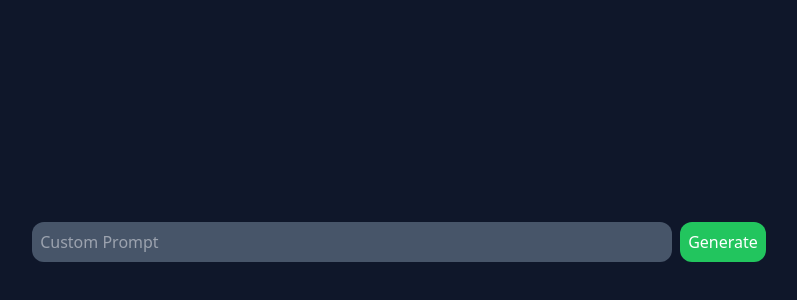
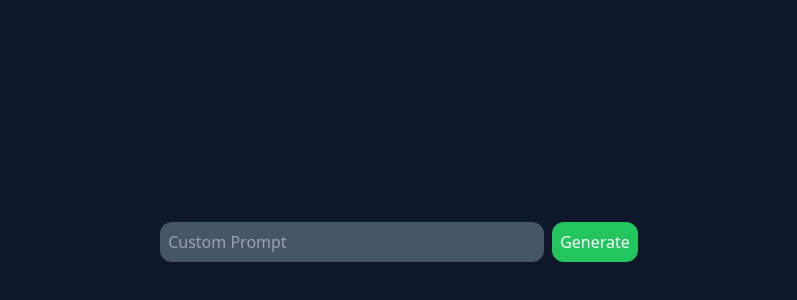
Before and after one commit to Tbeaumont79/Ia-coding-chat, an Angular app in the folder front/: page / in a window 1280 px wide. Shown: the part 158-458 px from the top of the page, without its empty margins (241-1038 px from the left). Built offline with nearby package versions, Linux system fonts and the light colour scheme.

Commit message:
FEAT: 🎨 fix the ui

```diff
--- a/front/src/app/app.component.html
+++ b/front/src/app/app.component.html
@@ -1,4 +1,6 @@
-<main class="w-full h-screen flex flex-col justify-center">
-    <app-display-ai-answer></app-display-ai-answer>
-    <app-custom-prompt-input class="text-center"></app-custom-prompt-input>
+<main
+  class="w-screen h-screen flex flex-col justify-center items-center"
+>
+  <app-display-ai-answer></app-display-ai-answer>
+  <app-custom-prompt-input></app-custom-prompt-input>
 </main>
--- a/front/src/app/components/custom-prompt-input/custom-prompt-input.component.html
+++ b/front/src/app/components/custom-prompt-input/custom-prompt-input.component.html
@@ -3,7 +3,7 @@
     type="text"
     [(ngModel)]="prompt"
     name="prompt"
-    class="bg-slate-600 text-white p-2 rounded-xl w-1/2 focus:outline-none"
+    class="bg-slate-600 text-white p-2 rounded-xl w-96  focus:outline-none"
     placeholder="Custom Prompt"
   />
   <button
--- a/front/src/app/components/display-ai-answer/display-ai-answer.component.html
+++ b/front/src/app/components/display-ai-answer/display-ai-answer.component.html
@@ -1,6 +1,7 @@
-@if(data().length > 0 && data() != undefined) {
-    <section class="w-full h-[calc(100vh-10rem)]">
-        <p class="text-white text-center text-2xl">{{ data() }}</p>
-      </section>
-
+@if(data().length > 0 && data() !== undefined) {
+<section class="w-1/2 h-[calc(100vh-10rem)] mx-auto overflow-auto mb-5">
+  <p class="text-white">
+    {{ data() }}
+  </p>
+</section>
 }
--- a/front/src/app/components/display-ai-answer/display-ai-answer.component.ts
+++ b/front/src/app/components/display-ai-answer/display-ai-answer.component.ts
@@ -1,6 +1,5 @@
 import { Component, inject } from '@angular/core';
 import { OpenaiService } from '../../services/openai.service';
-import { Openairesponse } from '../../models/openairesponse';
 @Component({
   selector: 'app-display-ai-answer',
   standalone: true,
--- a/front/src/app/services/openai.service.ts
+++ b/front/src/app/services/openai.service.ts
@@ -6,7 +6,7 @@ import { Openairesponse } from '../models/openairesponse';
 })
 export class OpenaiService {
   data = signal<Openairesponse[]>([]);
-  prompt: string = '';
+  prompt = '';
   async sendAiRequest() {
     try {
       const response = await fetch('http://localhost:8000/generate-text', {
--- a/front/src/index.html
+++ b/front/src/index.html
@@ -7,7 +7,7 @@
     <meta name="viewport" content="width=device-width, initial-scale=1" />
     <link rel="icon" type="image/x-icon" href="favicon.ico" />
   </head>
-  <body class="bg-slate-900">
+  <body class="bg-slate-900 w-full">
     <app-root></app-root>
   </body>
 </html>
```
Also changed, not shown: 1 other file (tests, documents, lock files or other folders).
